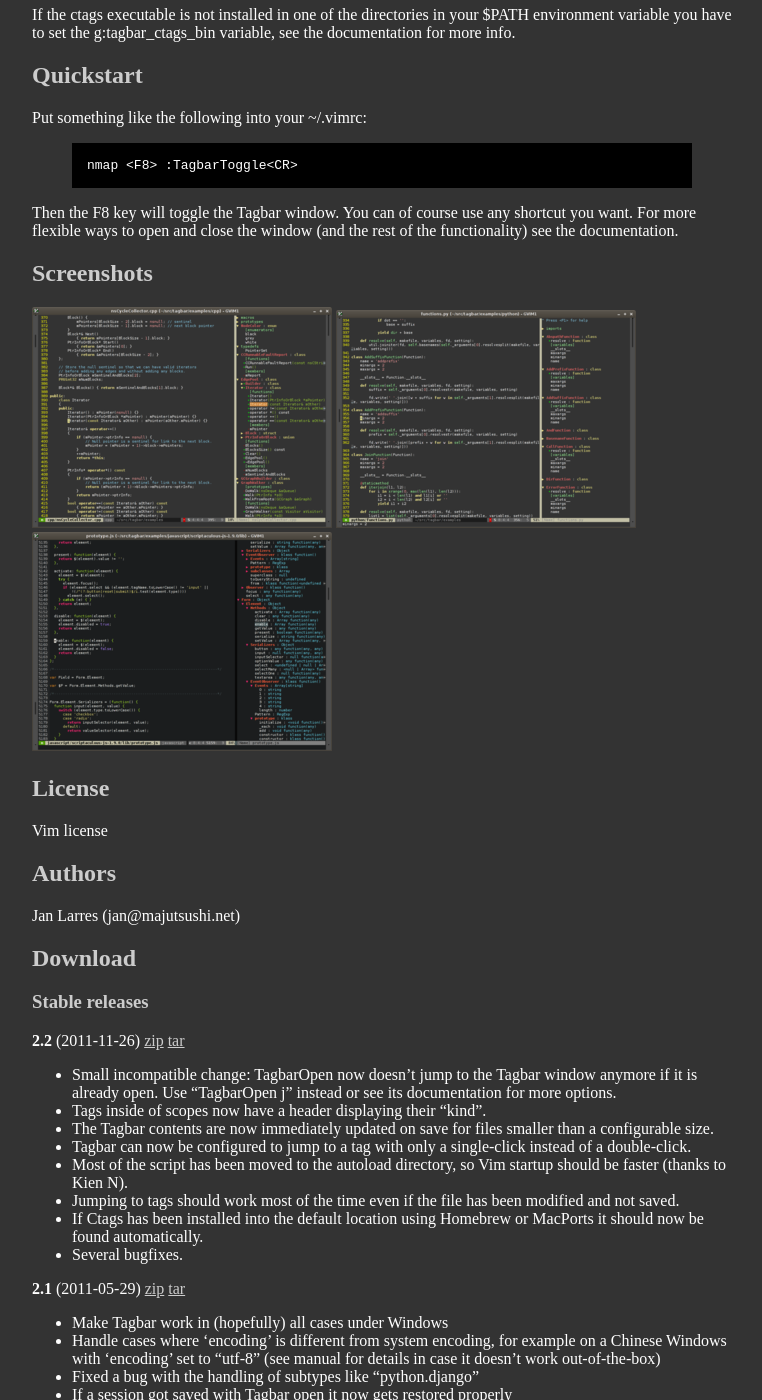
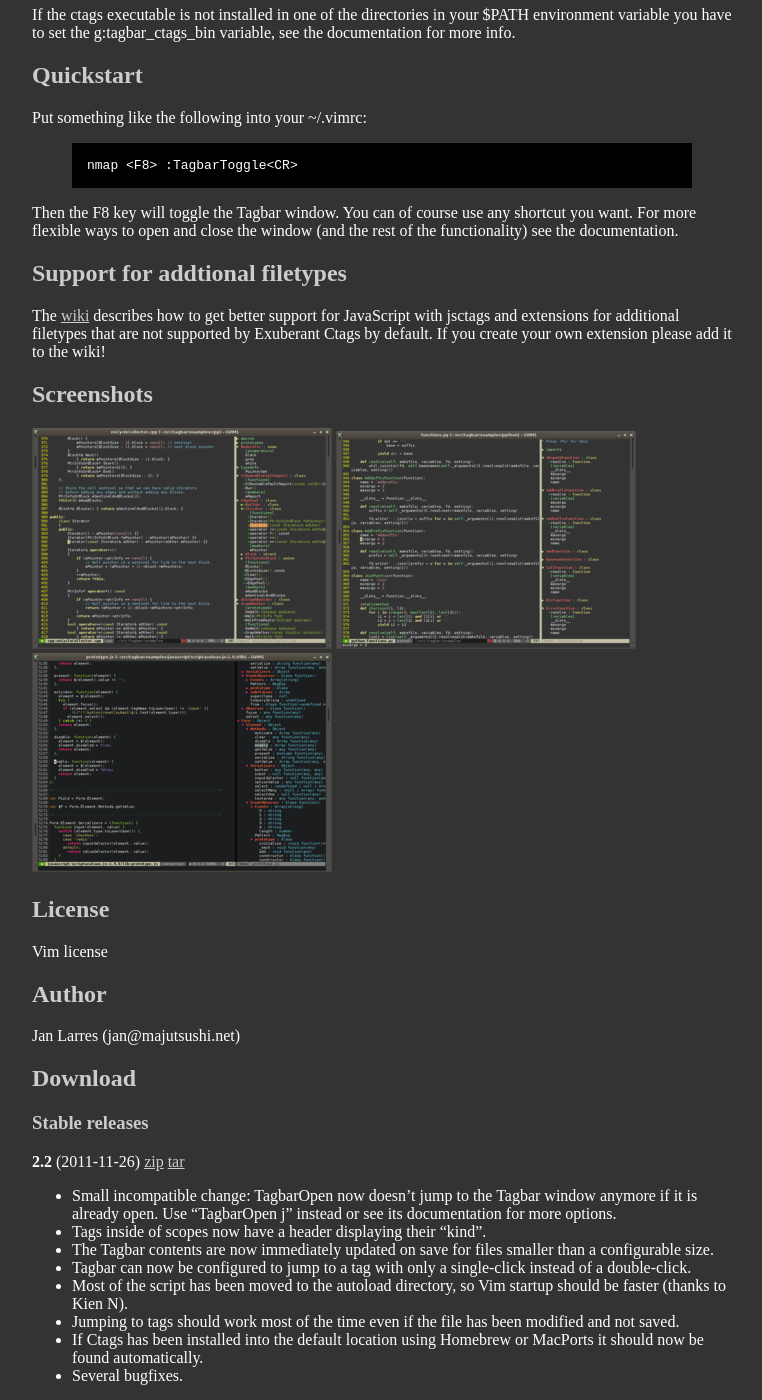
Before and after one commit to preservim/tagbar, a Jekyll site: the page built from index.html, in a window 1280 px wide and 1400 px high, scrolled down 532 px. Shown: the whole window, without its empty margins (258-1020 px from the left). Built offline with Jekyll 4.4.1, drawn with Linux system fonts in a browser that asks for light colours; Markdown is read by kramdown in place of the engine named in the settings.

Commit message:
Mention the wiki

```diff
--- a/index.html
+++ b/index.html
@@ -61,6 +61,17 @@
         window (and the rest of the functionality) see the documentation.
     </p>
 
+    <h2>Support for addtional filetypes</h2>
+
+    <p>
+        The
+        <a href="https://github.com/majutsushi/tagbar/wiki/Support-for-additional-filetypes">wiki</a>
+        describes how to get better support for JavaScript with jsctags and
+        extensions for additional filetypes that are not supported by
+        Exuberant Ctags by default. If you create your own extension please
+        add it to the wiki!
+    </p>
+
     <h2>Screenshots</h2>
     <a href="tagbar1.png"><img src="tagbar1_t.png"/></a>
     <a href="tagbar2.png"><img src="tagbar2_t.png"/></a>
@@ -69,7 +80,7 @@
     <h2>License</h2>
     <p>Vim license</p>
 
-    <h2>Authors</h2>
+    <h2>Author</h2>
     <p>Jan Larres (jan@majutsushi.net)</p>
 
     <h2>Download</h2>
```
